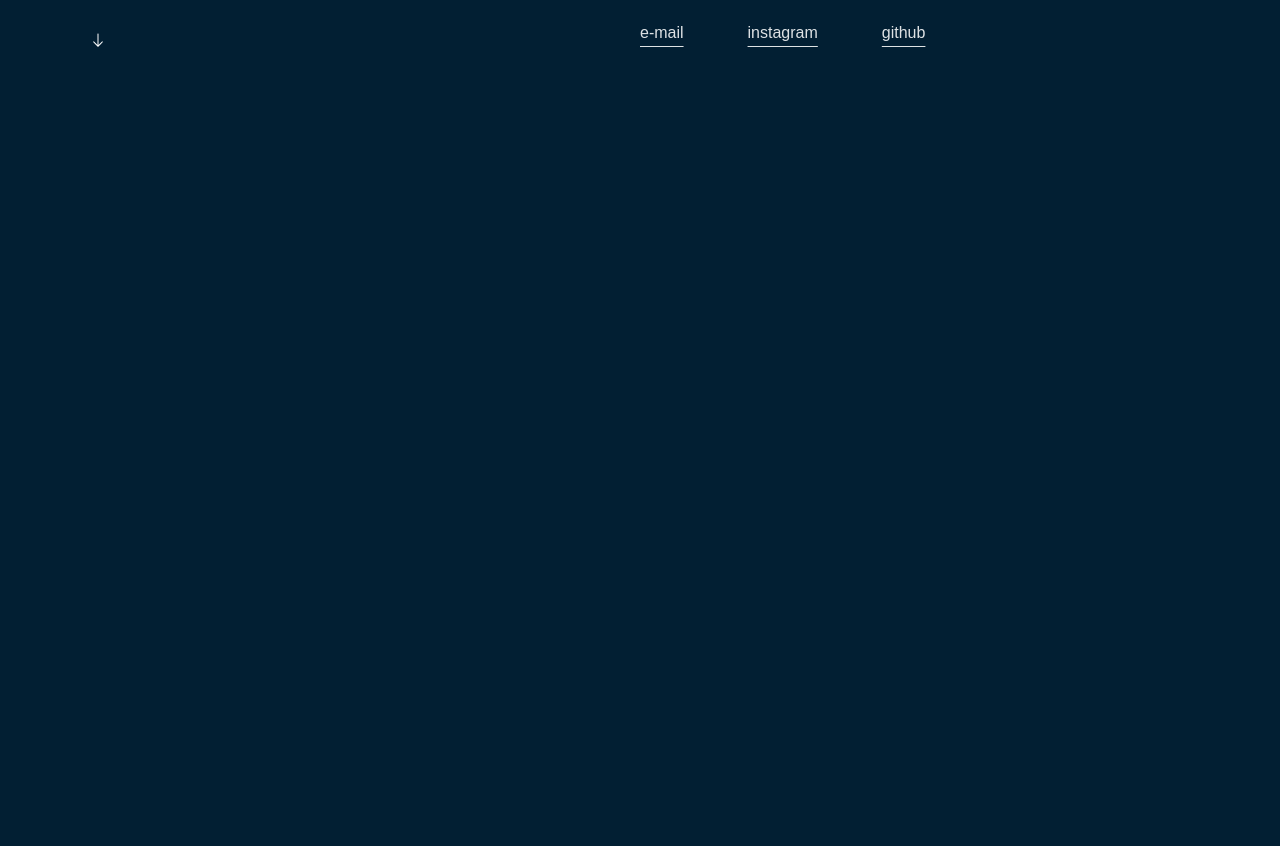
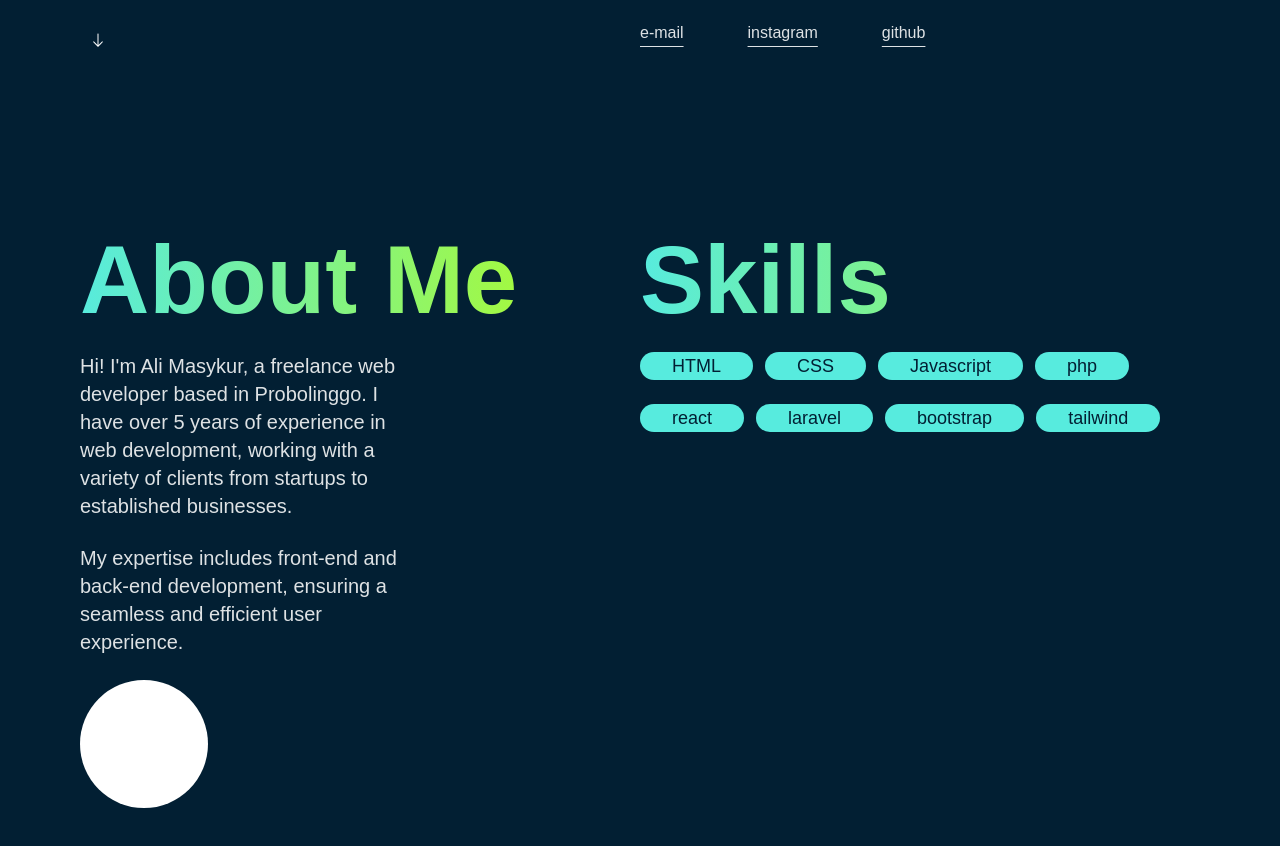
Before and after one commit to AliMasykur10/aliWebPortfolio, a React (Vite) app: page / in a window 1280 px wide. Shown: the part 680-1526 px from the top of the page. Before the commit the page ends 800 px from the top, so only its background shows below. Built offline with nearby package versions, Linux system fonts and the light colour scheme.

Commit message:
menyelesaikan about page

```diff
--- a/src/molecules/navbar/navbar.jsx
+++ b/src/molecules/navbar/navbar.jsx
@@ -1,8 +1,8 @@
 function Navbar() {
   return (
     <>
-      <div className="w-full flex justify-center">
-        <div className="w-96 max-w-xl bg-green_first rounded-full p-1 fixed top-10">
+      <div className="w-full flex justify-center ">
+        <div className="w-96 max-w-xl bg-green_first rounded-full p-1 fixed top-10 z-10">
           <ul className="text-main_color flex justify-around">
             <li className="hover:bg-green_second transition delay-75 px-6 py-1 rounded-full">
               <a href="#">Home</a>
--- /dev/null
+++ b/src/organisms/about/about.jsx
@@ -0,0 +1,49 @@
+function About() {
+  return (
+    <>
+      <div className="about w-full h-dvh flex items-center">
+        <div className="grid grid-cols-2 h-min">
+          <div className="about_me flex flex-col gap-6 pr-14">
+            <h1 className="bg-gradient-to-r from-biru_tosca to-green_first bg-clip-text text-transparent inline-block font-bold text-8xl">About Me</h1>
+            <p className="text-xl w-2/3">
+              Hi! I'm Ali Masykur, a freelance web developer based in Probolinggo. I have over 5 years of experience in web development, working with a variety of clients from startups to established businesses.
+            </p>
+            <p className="text-xl w-2/3">My expertise includes front-end and back-end development, ensuring a seamless and efficient user experience.</p>
+            <div className="profile bg-white w-32 h-32 rounded-full "></div>
+          </div>
+          <div className="skills flex flex-col gap-6">
+            <h1 className="bg-gradient-to-r from-biru_tosca to-green_first bg-clip-text text-transparent inline-block font-bold text-8xl">Skills</h1>
+            <div className="skills_item flex gap-3 text-lg flex-wrap gap-y-6">
+              <div className="html bg-biru_tosca text-main_color px-8 rounded-full">
+                <p>HTML</p>
+              </div>
+              <div className="css bg-biru_tosca text-main_color px-8 rounded-full">
+                <p>CSS</p>
+              </div>
+              <div className="javascript bg-biru_tosca text-main_color px-8 rounded-full">
+                <p>Javascript</p>
+              </div>
+              <div className="php bg-biru_tosca text-main_color px-8 rounded-full">
+                <p>php</p>
+              </div>
+              <div className="react bg-biru_tosca text-main_color px-8 rounded-full">
+                <p>react</p>
+              </div>
+              <div className="laravel bg-biru_tosca text-main_color px-8 rounded-full">
+                <p>laravel</p>
+              </div>
+              <div className="bootstrap bg-biru_tosca text-main_color px-8 rounded-full">
+                <p>bootstrap</p>
+              </div>
+              <div className="tailwind bg-biru_tosca text-main_color px-8 rounded-full">
+                <p>tailwind</p>
+              </div>
+            </div>
+          </div>
+        </div>
+      </div>
+    </>
+  );
+}
+
+export default About;
--- a/src/pages/main_page/mainPage.jsx
+++ b/src/pages/main_page/mainPage.jsx
@@ -1,4 +1,5 @@
 import Navbar from "../../molecules/navbar/navbar";
+import About from "../../organisms/about/about";
 import Home from "../../organisms/home/home";
 
 function MainPage() {
@@ -6,6 +7,7 @@ function MainPage() {
     <div className="container px-20 mx-auto">
       <Navbar />
       <Home />
+      <About />
     </div>
   );
 }
```
